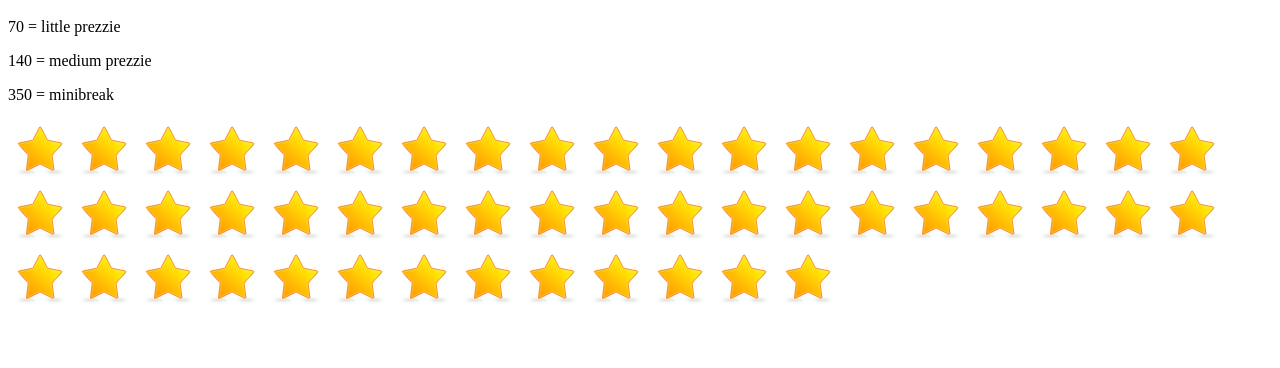
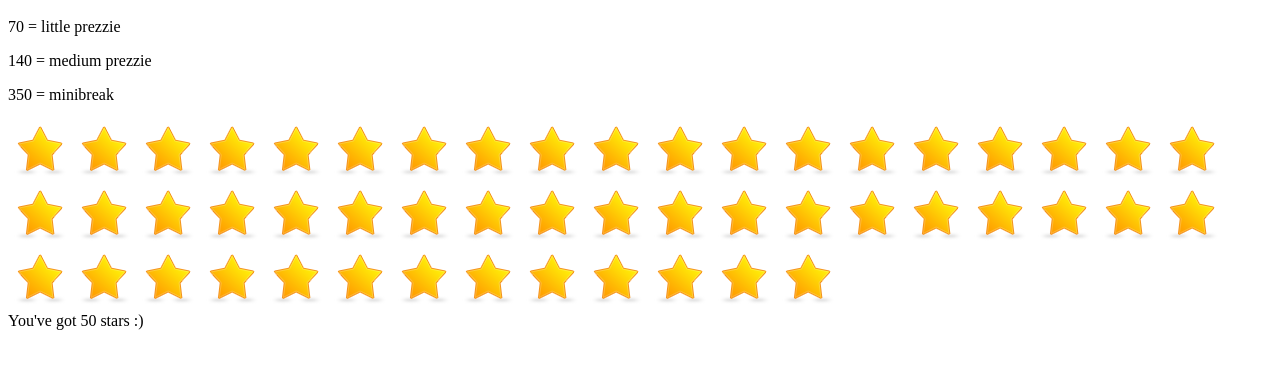
Before and after one commit to infoburp/stars, a plain HTML site: page index.html in a window 1280 px wide. Shown: the part 48-416 px from the top of the page. Drawn offline with Linux system fonts and the light colour scheme.

Commit message:
Update index.html

```diff
--- a/index.html
+++ b/index.html
@@ -3,7 +3,7 @@
 <p>140 = medium prezzie</p>
 <p>350 = minibreak</p>
 <div id = "stars"> </div>
-
+<div id = "totalstars"></div>
 <script>
   var startday = "12/25/2016"
   var gooddays = 0;
@@ -25,5 +25,7 @@
       elem.setAttribute("alt", "*");
       document.getElementById("stars").appendChild(elem);
       //document.getElementById("stars").innerHTML += "*";
+
   }
+  document.getElementById("totalstars").innerHTML = "You've got " + gooddays + " stars :)"
 </script>
```
